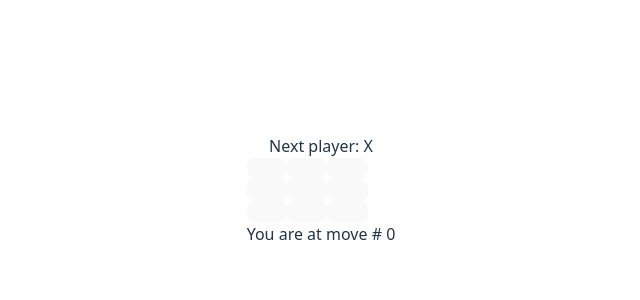
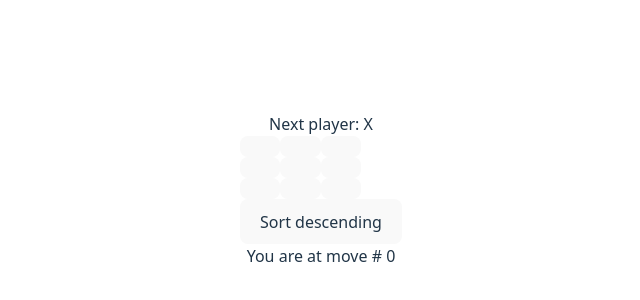
Before and after one commit to ialbertmartinez/react-toe, a React (Vite) app: page / in a window 1280 px wide. Shown: the part 210-510 px from the top of the page, without its empty margins (319-959 px from the left). Built offline with nearby package versions, Linux system fonts and the light colour scheme.

Commit message:
add sort order feature via button above move-history list

```diff
--- a/src/App.jsx
+++ b/src/App.jsx
@@ -111,7 +111,7 @@ export default function Game() {
   const [currentMove, setCurrentMove] = useState(0);
   const xIsNext = currentMove % 2 === 0;
   const currentSquares = history[currentMove];
-
+const [isSortAscending, setIsSortAscending] = useState(true);
   function handlePlay(nextSquares){
     const nextHistory = [...history.slice(0, currentMove + 1), nextSquares];
     setHistory(nextHistory);
@@ -138,7 +138,7 @@ export default function Game() {
       </li>
     );
   });
-
+  const sortedMoves = isSortAscending ? moves : [...moves].reverse();
   return (
     <div className="game">
       <div className="game-board">
@@ -146,8 +146,13 @@ export default function Game() {
       </div>
       {/* /.game-board */}
       <div className="game-info">
+        <button
+          onClick={() => setIsSortAscending(!isSortAscending)}
+        >
+          Sort {isSortAscending ? 'descending' : 'ascending'}
+        </button>
         <ol>
-          {moves}
+          {sortedMoves}
         </ol>
       </div>
       {/* /.game-info */}
```
